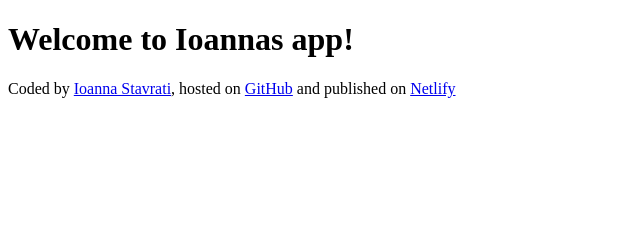
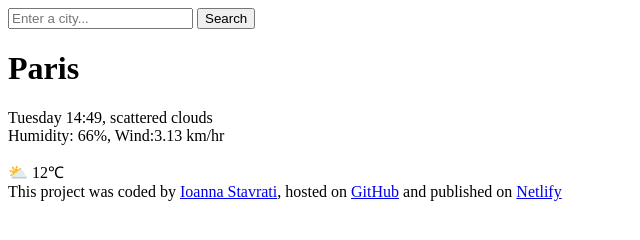
Before and after one commit to IoaSta/Io-weather-app, a plain HTML site: page index.html in a window 1280 px wide. Shown: the whole page, without its empty margins (0-640 px from the left). Drawn offline with Linux system fonts and the light colour scheme.

Commit message:
Added the html to the project

```diff
--- a/index.html
+++ b/index.html
@@ -6,9 +6,25 @@
     <title>Io weather app</title>
   </head>
   <body>
-    <h1>Welcome to Ioannas app!</h1>
+    <header>
+        <form>
+            <input type="search" placeholder="Enter a city..."required/>
+            <input type="submit"value="Search"/>
+        </form>
+    </header>
+    <main>
+    <div>
+    <h1>Paris</h1>
+    <p>
+    Tuesday 14:49, scattered clouds
+    <br/>
+    Humidity: 66%, Wind:3.13 km/hr
+    </p>
+    </div>
+    <div>⛅ 12℃</div>
+    </main>
     <footer>
-      Coded by <a href="https://github.com/IoaSta"target="_blank">Ioanna Stavrati</a>, hosted
+      This project was coded by <a href="https://github.com/IoaSta"target="_blank">Ioanna Stavrati</a>, hosted
       on <a href="https://github.com/IoaSta/Io-weather-app"target="_blank">GitHub</a> and
       published on <a
       href="https://app.netlify.com/sites/io-weather-app/overview"target="_blank">Netlify</a>
```
